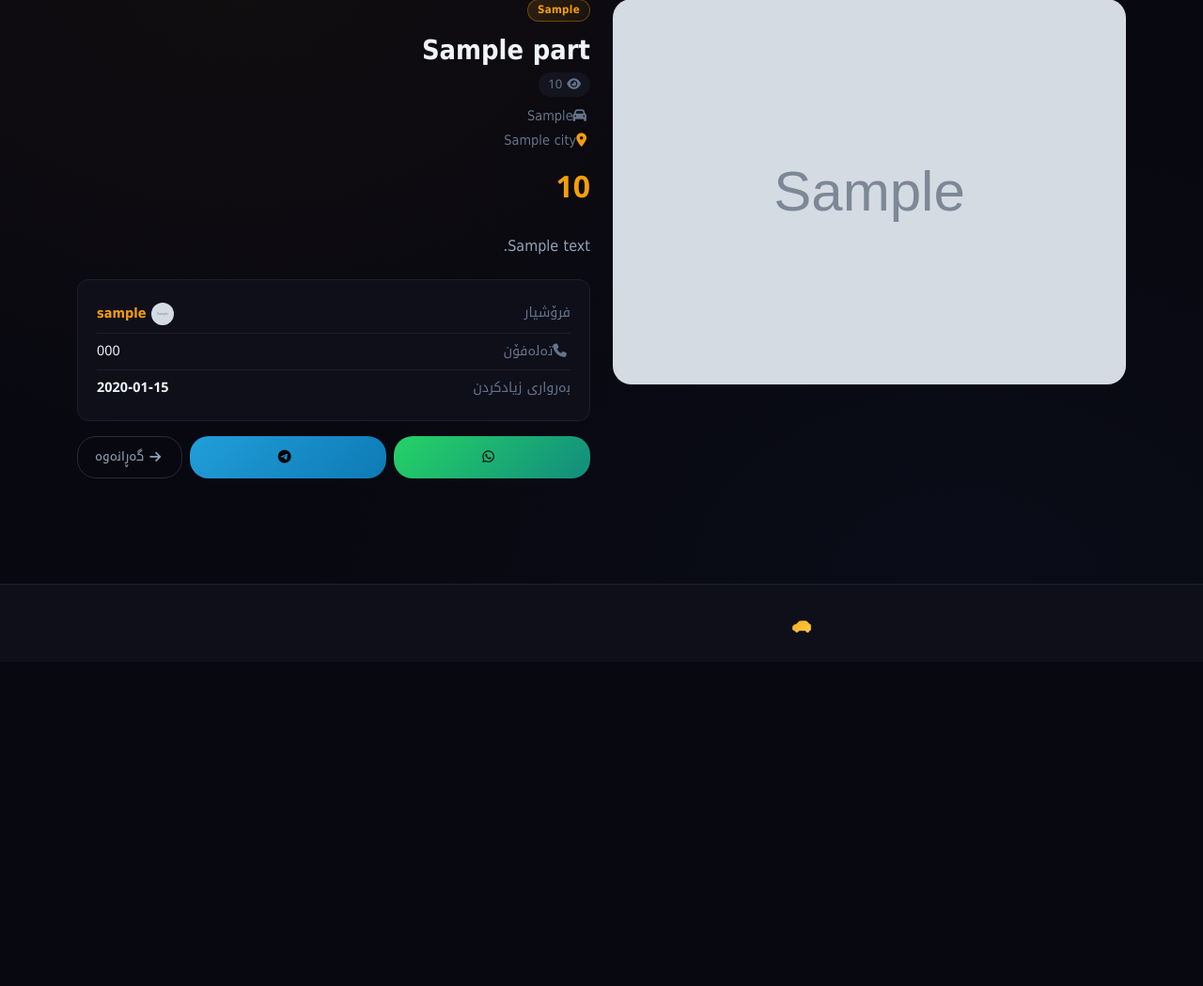
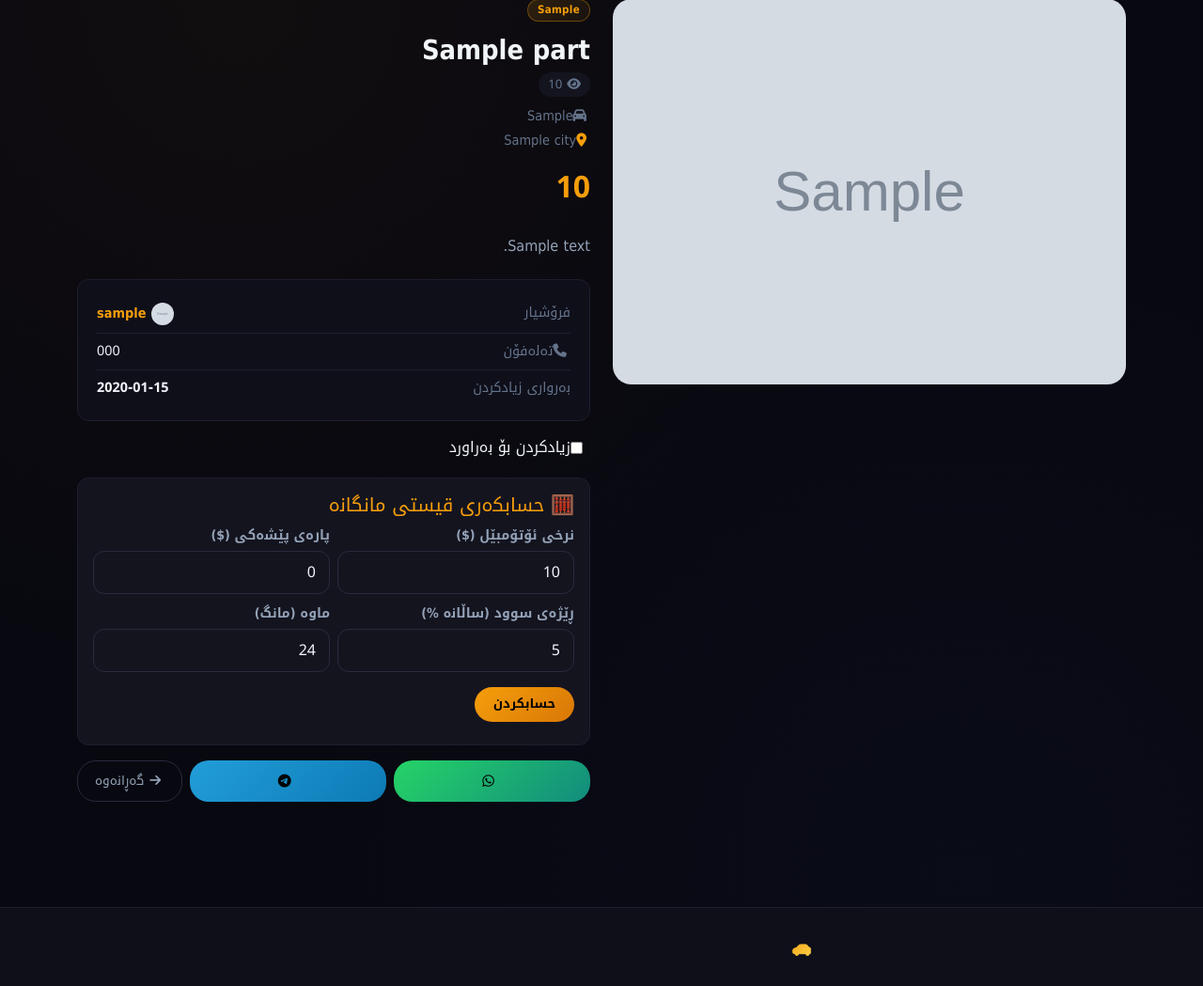
Before and after one commit to muhammadt90900-ux/Kurd-auto, a Python web app: template templates/part_detail.html in a window 1280 px wide. Shown: the part 114-1163 px from the top of the page at 94% size. Before the commit the page ends 787 px from the top, so only its background shows below. Run offline with Jinja, Linux system fonts and the light colour scheme; the template is opened without the code that fills it: most values are stand-ins (such as "Sample title", 1, 10 or a date in 2020); grey boxes marked "Sample" are stand-in pictures.

Commit message:
Add loan calculator and favorite button to part detail

```diff
--- a/templates/part_detail.html
+++ b/templates/part_detail.html
@@ -74,6 +74,44 @@
             </div>
 
             <!-- Contact Buttons -->
+            <!-- دڵخواز و بەراورد -->
+<div class="d-flex gap-3 align-items-center my-3">
+    {% if current_user.is_authenticated %}
+    <button class="fav-btn" data-part-id="{{ part.id }}">
+        <i class="{% if is_part_favorite(part) %}fas{% else %}far{% endif %} fa-heart fa-lg"></i> دڵخواز
+    </button>
+    {% endif %}
+    <label class="d-flex align-items-center" style="cursor:pointer;">
+        <input type="checkbox" class="compare-check me-2" value="{{ part.id }}"> زیادکردن بۆ بەراورد
+    </label>
+</div>
+
+<!-- حسابکەری قیست -->
+<div class="loan-calc">
+    <h5>🧮 حسابکەری قیستی مانگانە</h5>
+    <form id="loanForm" class="row g-2">
+        <div class="col-md-6">
+            <label class="form-label">نرخی ئۆتۆمبێل ($)</label>
+            <input type="number" id="carPrice" class="form-control ka-input" value="{{ part.price }}" readonly>
+        </div>
+        <div class="col-md-6">
+            <label class="form-label">پارەی پێشەکی ($)</label>
+            <input type="number" id="downPayment" class="form-control ka-input" value="0" min="0">
+        </div>
+        <div class="col-md-6">
+            <label class="form-label">ڕێژەی سوود (ساڵانە %)</label>
+            <input type="number" id="interestRate" class="form-control ka-input" value="5" min="0" step="0.1">
+        </div>
+        <div class="col-md-6">
+            <label class="form-label">ماوە (مانگ)</label>
+            <input type="number" id="loanMonths" class="form-control ka-input" value="24" min="1">
+        </div>
+        <div class="col-12">
+            <button type="button" id="calcBtn" class="btn-ka-primary mt-2">حسابکردن</button>
+            <div id="monthlyPayment" class="loan-result mt-2"></div>
+        </div>
+    </form>
+</div>
             <div class="d-flex gap-2 mt-3 flex-wrap">
                 {% set wp = part.seller.whatsapp or part.seller.phone %}
                 {% if wp %}
```
